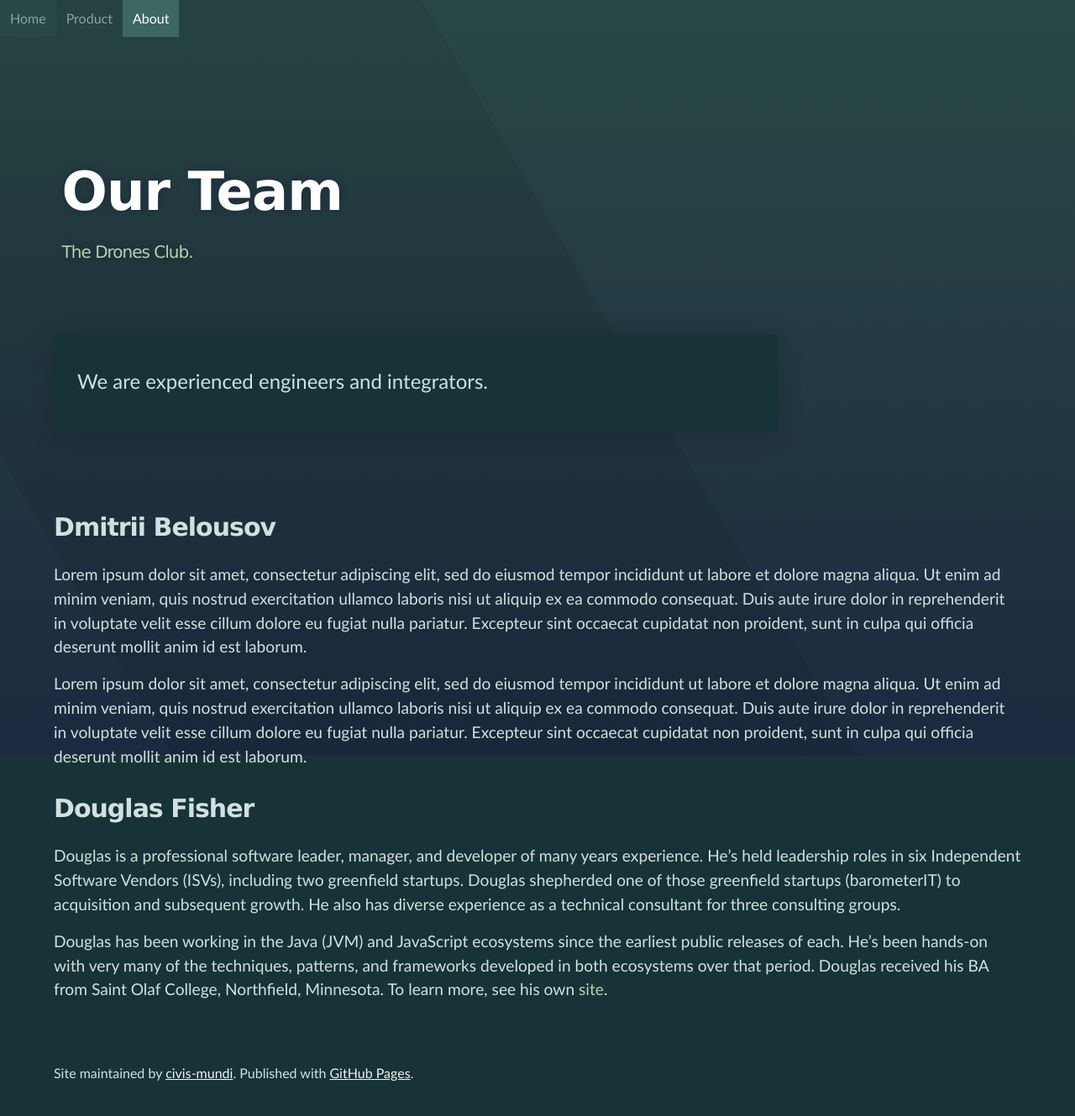
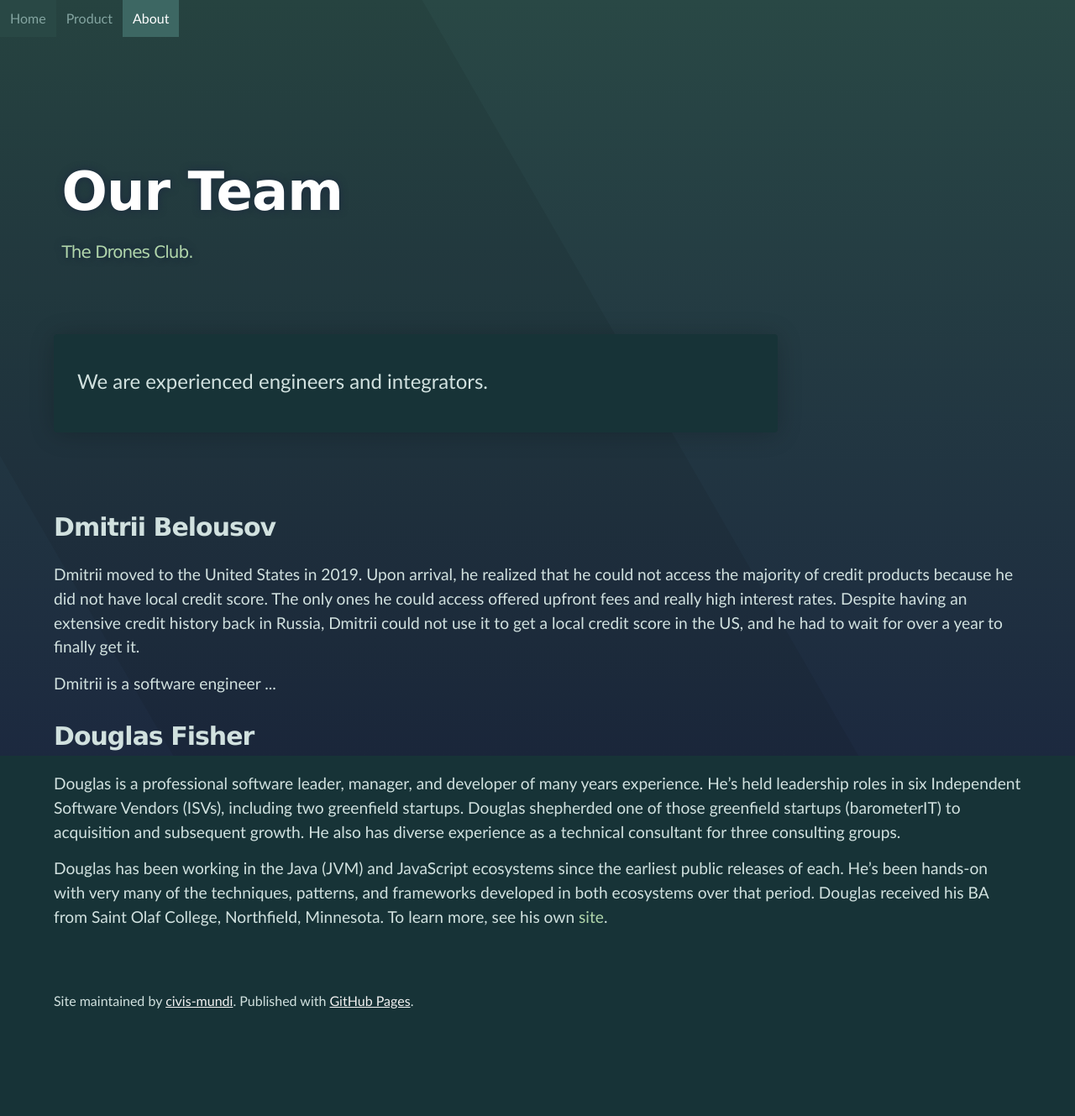
Before and after one commit to civis-mundi/civis-mundi.github.io, a Jekyll site: the page built from about/index.html, in a window 1280 px wide. Shown: the whole page at 84% size. Built offline with Jekyll 4.4.1, drawn with Linux system fonts in a browser that asks for light colours; after the commit the page ends 1243 px from its top, so only the background shows below that.

```diff
--- a/about/index.html
+++ b/about/index.html
@@ -20,22 +20,14 @@ layout: default
 
 <div class="content-story-section">
     <p>
-        Lorem ipsum dolor sit amet, consectetur adipiscing elit, sed do eiusmod tempor incididunt ut labore et dolore
-        magna
-        aliqua. Ut enim ad minim veniam, quis nostrud exercitation ullamco laboris nisi ut aliquip ex ea commodo
-        consequat.
-        Duis aute irure dolor in reprehenderit in voluptate velit esse cillum dolore eu fugiat nulla pariatur. Excepteur
-        sint
-        occaecat cupidatat non proident, sunt in culpa qui officia deserunt mollit anim id est laborum.
+        Dmitrii  moved to the United States in 2019. Upon arrival, he
+        realized that he could not access the majority of credit products because he did not have local credit score. The only
+        ones he could access offered upfront fees and really high interest rates. Despite having an extensive credit history back
+        in Russia, Dmitrii could not use it to get a local credit score in the US, and he had to wait for over a year to finally get
+        it.
     </p>
     <p>
-        Lorem ipsum dolor sit amet, consectetur adipiscing elit, sed do eiusmod tempor incididunt ut labore et dolore
-        magna
-        aliqua. Ut enim ad minim veniam, quis nostrud exercitation ullamco laboris nisi ut aliquip ex ea commodo
-        consequat.
-        Duis aute irure dolor in reprehenderit in voluptate velit esse cillum dolore eu fugiat nulla pariatur. Excepteur
-        sint
-        occaecat cupidatat non proident, sunt in culpa qui officia deserunt mollit anim id est laborum.
+        Dmitrii is a software engineer ...
     </p>
 </div>
 
```
Also changed, not shown: index.html (+0 -16 lines).
